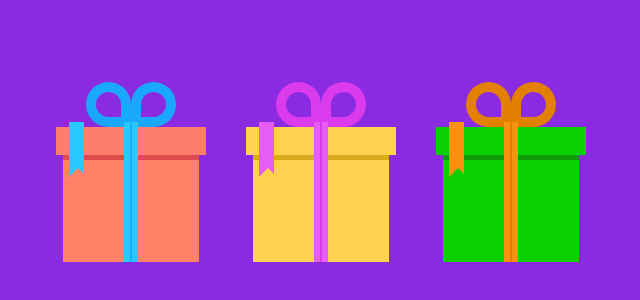
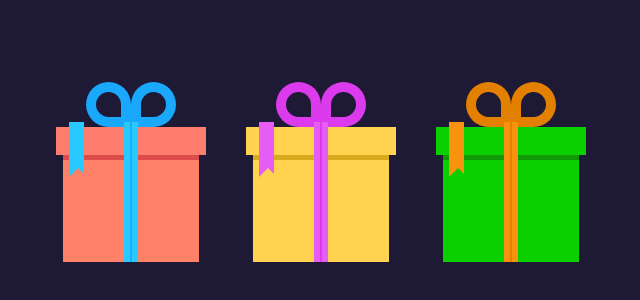
Before and after one commit to Adrian01a/Mama.github.io, a plain HTML site: page index.html in a window 1280 px wide. Shown: the part 118-418 px from the top of the page, without its empty margins (319-959 px from the left). Drawn offline with Linux system fonts and the light colour scheme.

Commit message:
Add files via upload

```diff
--- a/estilo.css
+++ b/estilo.css
@@ -1,5 +1,5 @@
 body{
-    background-color: #8A2BE2;
+    background-color: #1e1934;
 }
 
 .gifts {
```
